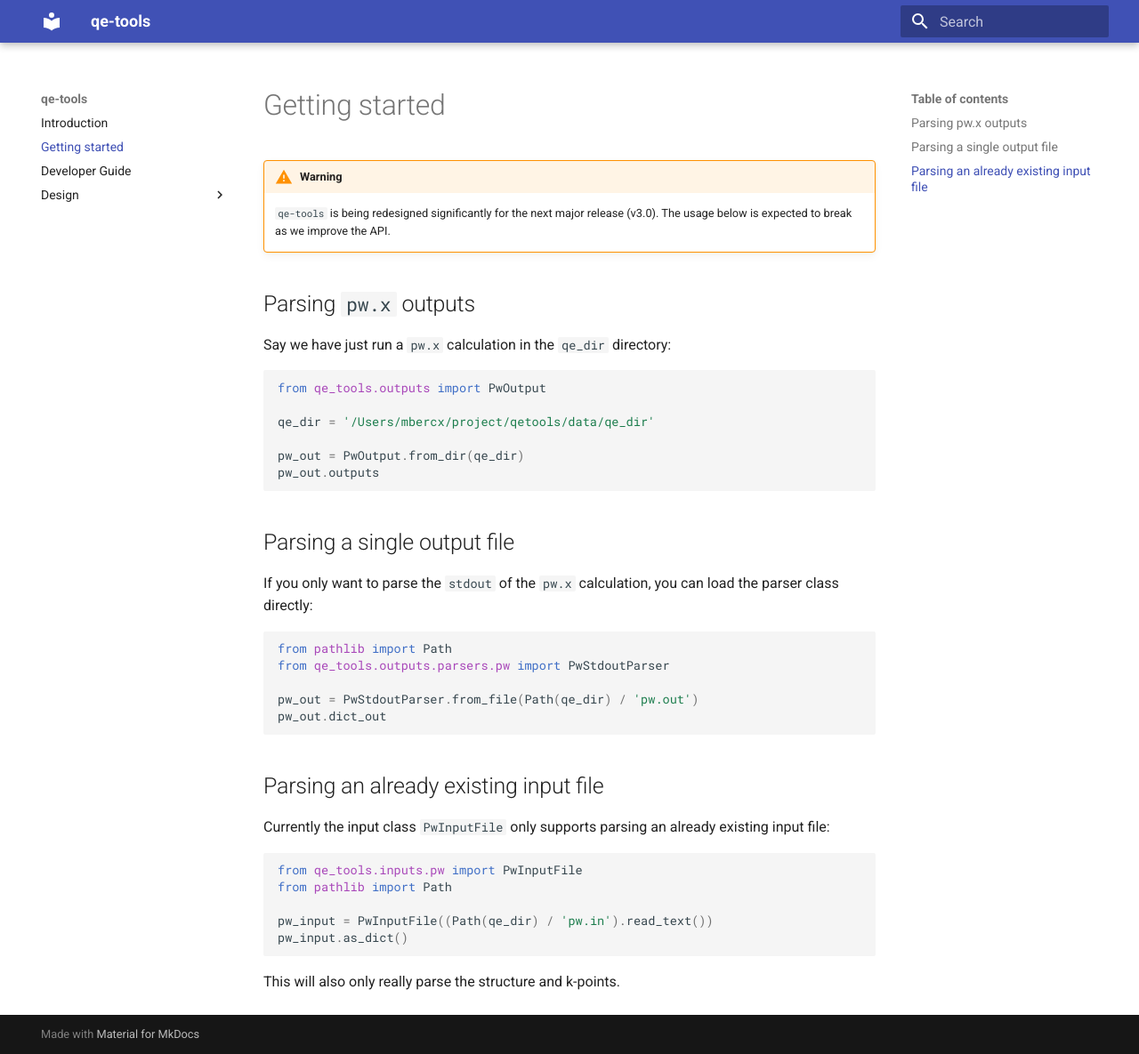
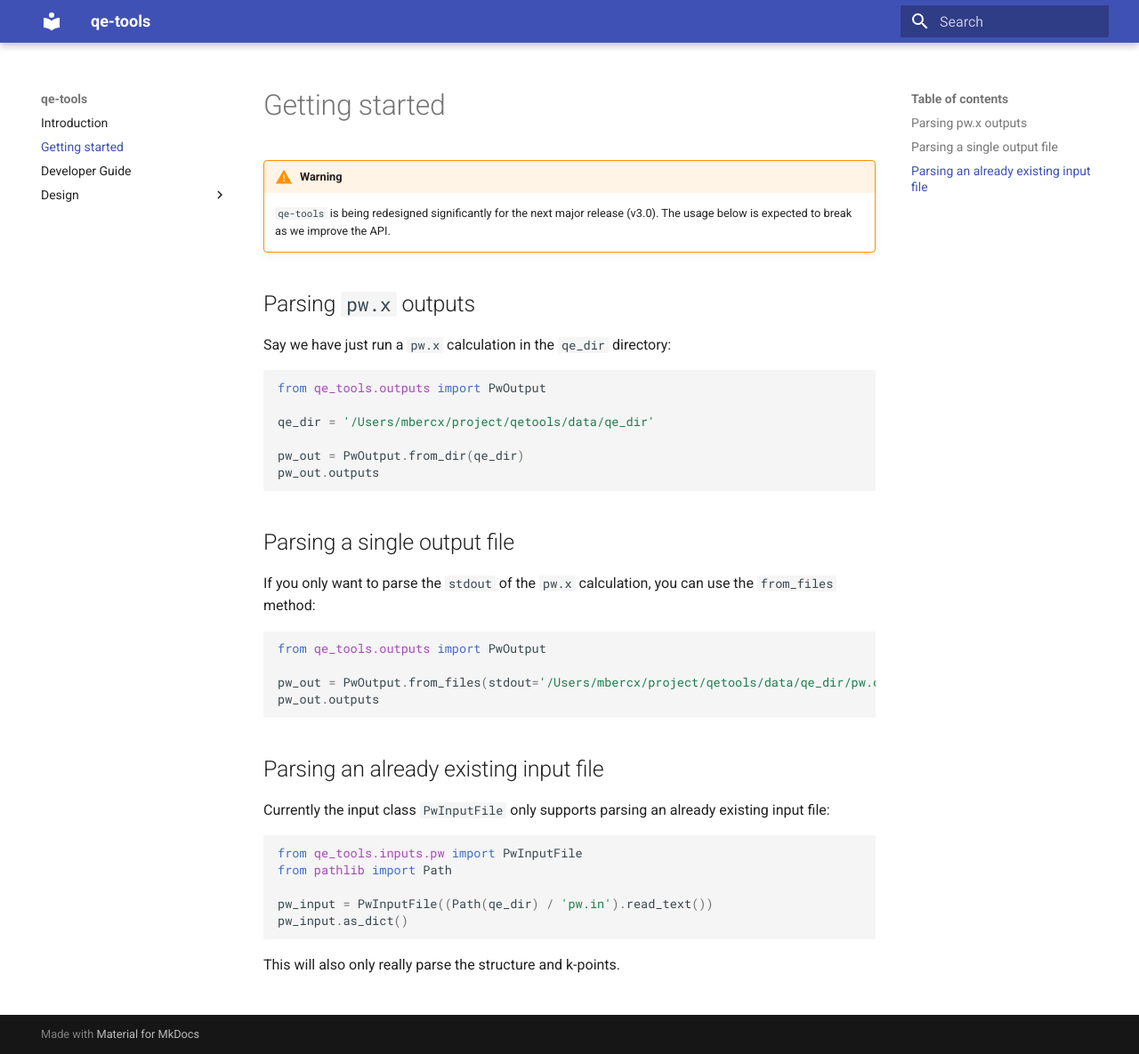
Before and after one commit to aiidateam/qe-tools, an MkDocs documentation site: the page built from docs/getting_started.md, in a window 1280 px wide and 1185 px high. Shown: the whole window at 89% size. Built offline with MkDocs 1.6.1 and Material for MkDocs 9.7.7, drawn with Linux system fonts in a browser that asks for light colours.

Commit message:
✨ `PwOutput`: add `from_files` method
Currently, the user can specify which file they want to parse from via the `filetype`
input argument of the `from_dir` method. However, this is a bit unintuitive, and
it's not immediately clear what the options are (they are also missing from the
docstring). Morever, it doesn't fit various use cases, such as e.g. parsing input
from a file handle.

Here we remove the `filetype` input and instead add a `from_files` method which
parses the outputs directly from the provided files with the corresponding parser class.
The `from_dir` method is also adapted to use this method.

We decided to add `*` to the function signature to force the user to be explicit in
what files they want to import from with keyword arguments.

````diff
--- a/docs/getting_started.md
+++ b/docs/getting_started.md
@@ -33,14 +33,13 @@ pw_out.outputs
 
 ## Parsing a single output file
 
-If you only want to parse the `stdout` of the `pw.x` calculation, you can load the parser class directly:
+If you only want to parse the `stdout` of the `pw.x` calculation, you can use the `from_files` method:
 
 ```python
-from pathlib import Path
-from qe_tools.outputs.parsers.pw import PwStdoutParser
+from qe_tools.outputs import PwOutput
 
-pw_out = PwStdoutParser.from_file(Path(qe_dir) / 'pw.out')
-pw_out.dict_out
+pw_out = PwOutput.from_files(stdout='/Users/mbercx/project/qetools/data/qe_dir/pw.out')
+pw_out.outputs
 ```
 
 ## Parsing an already existing input file
````
Also changed, not shown: 1 other file.
